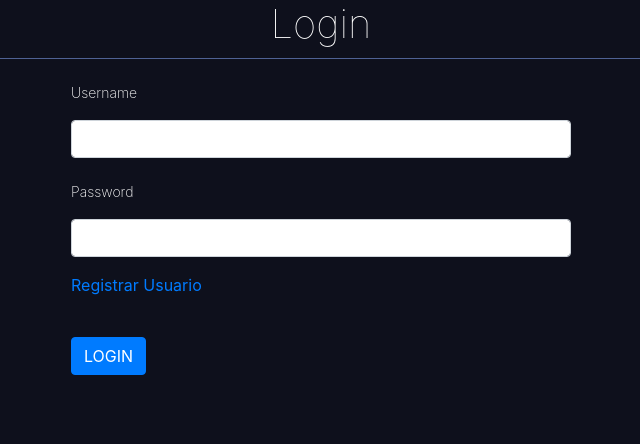
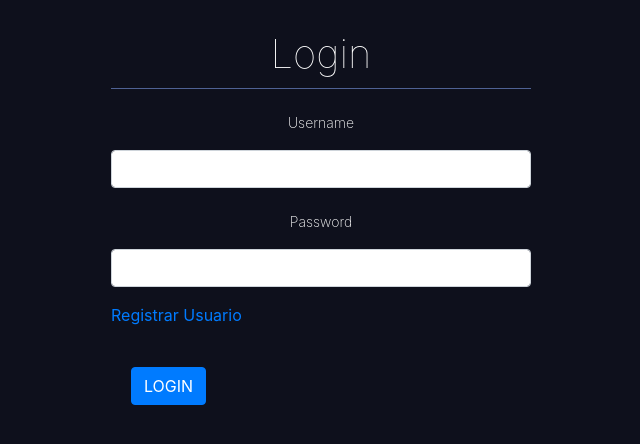
Before and after one commit to jgonzalezFINK/BPP, a React (Create React App) app in the folder p-kev-api/: page / in a window 1280 px wide. Shown: the top 444 px of the page, without its empty margins (319-959 px from the left). Built offline with nearby package versions, Linux system fonts and the light colour scheme.

Commit message:
ajustes css, correccion de redirecion a pantalla de inicio

```diff
--- a/p-kev-api/src/App.js
+++ b/p-kev-api/src/App.js
@@ -8,6 +8,7 @@ import NewProducto from './components/NewProducto'
 import DetallesCategoria from './components/DetallesCategoria'
 import {BrowserRouter as Router,
   Route,Switch} from "react-router-dom";
+import Bienvenida from './components/Bienvenida'
 
 function App() {
   return (
@@ -15,6 +16,7 @@ function App() {
     <Router>
       <Switch>
       <Route path="/" exact><Login/></Route>
+      <Route path="/Bienvenida" exact><Bienvenida/></Route>
       <Route path="/Productos" exact><Lista/></Route>
       <Route path="/Productos/:id" exact><DetallesPro/></Route>
       <Route path="/Newproductos" exact><NewProducto/></Route>
--- a/p-kev-api/src/components/AddUsuario.jsx
+++ b/p-kev-api/src/components/AddUsuario.jsx
@@ -1,5 +1,6 @@
 import React, { Fragment,} from 'react'
 import { useForm } from 'react-hook-form'
+import {Link} from 'react-router-dom';
 import "../styles.css"
 const AddUsuario=()=>{
 
@@ -30,8 +31,9 @@ const AddUsuario=()=>{
     const {register, errors, handleSubmit} = useForm();
     return(
         <Fragment>
-             <h1> AddUsuario  </h1>
-        <form onSubmit={handleSubmit(onSubmit)}>
+
+    <form className="Agregarusuario" onSubmit={handleSubmit(onSubmit)}>
+        <h1> AddUsuario  </h1>
             <label>Username</label>
                 <input
                     name="username"
@@ -57,9 +59,9 @@ const AddUsuario=()=>{
                     ref={ register({required:{value:true,message:'Password Requerido'}})}
                 />
             <p>{errors?.password?.message}</p>
-
-            <button className="btn btn-primary">Add new user</button>
-        </form>
+            <button className="btn btn-primary" >Agregar</button>
+            <Link to="/Bienvenida"><button className="btn btn-danger">Cancelar</button></Link>
+            </form>
         </Fragment>
     );
 
--- a/p-kev-api/src/components/Bienvenida.jsx
+++ b/p-kev-api/src/components/Bienvenida.jsx
@@ -7,8 +7,6 @@ const Bienvenida =()=>{
         <Fragment>
            <div className="botones">
             <h2>Bienvenido</h2>
-            <p> <strong> </strong> </p>
-
             <div className="card-deck">
                 <div className="card bg-primary">
                 <div className="card-body text-center">
--- a/p-kev-api/src/components/Lista.jsx
+++ b/p-kev-api/src/components/Lista.jsx
@@ -23,7 +23,7 @@ const Lista = () =>{
 
     return(
         <Fragment>
-          <div>
+         <div className="ListaCategoria">
             <h1>Productos</h1>
               <ul>
                 {
@@ -36,10 +36,12 @@ const Lista = () =>{
                 ))
                 }
               </ul>
+              <div className="BtnBasic">
+              <Link to="/Newproductos"><button className="btn btn-primary" >Agregar Producto</button></Link>
+              <Link to="/Bienvenida"><button className="btn btn-danger">Inicio</button></Link>
+              </div>
           </div>
-          <div>
-            <Link className="btn btn-primary" to="/Newproductos">Agregar Producto</Link>
-          </div>
+
         </Fragment>
     )
 
--- a/p-kev-api/src/components/Login.jsx
+++ b/p-kev-api/src/components/Login.jsx
@@ -1,7 +1,7 @@
 import React, { Fragment} from 'react'
 import { useState } from 'react';
 import { useForm } from 'react-hook-form'
-import {Link} from "react-router-dom";
+import {Link, Redirect} from "react-router-dom";
 import "../styles.css"
 import Bienvenida from './Bienvenida';
 
@@ -9,6 +9,7 @@ const Login = () => {
     var myHeaders = new Headers();
     myHeaders.append("Content-Type", "application/json");
     const [Bandera,setBandera]=useState(true)
+
     const onSubmit = (data, e) =>{
         var raw = JSON.stringify({"username":data.username,"password":data.password});
         var requestOptions = {
@@ -43,12 +44,15 @@ const Login = () => {
 
         return(
             <Fragment>
-                { !Bandera ? <Bienvenida/>
+                { !Bandera ?
+                    <Redirect to="/Bienvenida"> <Bienvenida/> </Redirect>
+
                 :<>
-                <h1>Login</h1>
-                    <form onSubmit={handleSubmit(onSubmit)}>
+
+                    <form className="Login" onSubmit={handleSubmit(onSubmit)}>
+                        <h1>Login</h1>
                         <div>
-                        <label>Username</label>
+                        <label className="text-center">Username</label>
                         <input
                         name="username"
                         className="form-control my-2 "
@@ -61,7 +65,7 @@ const Login = () => {
                         <p>{errors?.username?.message}</p>
                         </div>
                         <div>
-                        <label>Password</label>
+                        <label className="text-center" >Password</label>
                         <input
                         name="password"
                         className="form-control my-2 "
@@ -73,7 +77,7 @@ const Login = () => {
                         />
                         <p>{errors?.password?.message}</p>
                         </div>
-                        <div>
+                        <div >
                         <Link to="/Usuario/AddUsuario" >Registrar Usuario</Link>
                         </div>
                         <button className="btn btn-primary">lOGIN</button>
--- a/p-kev-api/src/components/NewProducto.jsx
+++ b/p-kev-api/src/components/NewProducto.jsx
@@ -1,7 +1,7 @@
 import React, { Fragment} from 'react'
 import {  useForm } from 'react-hook-form'
-
-
+import {Link} from 'react-router-dom';
+import "../styles.css"
 
 const NewProducto = () => {
 
@@ -35,8 +35,9 @@ const NewProducto = () => {
 
     return(
         <Fragment>
-         <h1> Agregar Producto  </h1>
-        <form onSubmit={handleSubmit(onSubmit)}>
+
+        <form className="Agregarproducto" onSubmit={handleSubmit(onSubmit)}>
+        <h1> Agregar Producto  </h1>
             <label>Descripcion:</label>
                 <input
                     name="descripcion"
@@ -69,8 +70,8 @@ const NewProducto = () => {
                     ref={ register({required:{value:true,message:'Password Requerido'}})}
                 />
             <p>{errors?.password?.message}</p>
-
-            <button className="btn btn-primary">Agregar</button>
+            <button className="btn btn-primary" >Agregar</button>
+            <Link to="/Bienvenida"><button className="btn btn-danger">Cancelar</button></Link>
         </form>
         </Fragment>
     );
--- a/p-kev-api/src/components/categotia.jsx
+++ b/p-kev-api/src/components/categotia.jsx
@@ -32,6 +32,7 @@ const LisCategotia = () => {
 
     return (
         <Fragment>
+        <div className="ListaCategoria">
         <h1>Categorias</h1>
           <ul>
             {
@@ -44,6 +45,12 @@ const LisCategotia = () => {
             ))
             }
           </ul>
+          <div className="BtnBasic">
+            <Link to="/NewCategoria"><button className="btn btn-primary" >Agregar Categoria</button></Link>
+            <Link to="/Bienvenida"><button className="btn btn-danger">Inicio</button></Link>
+          </div>
+        </div>
+
     </Fragment>
     );
 };
--- a/p-kev-api/src/styles.css
+++ b/p-kev-api/src/styles.css
@@ -144,3 +144,19 @@ ul, li, op {
   justify-content: center;
   align-items: center;
 }
+
+.Login, .Agregarusuario, .Agregarproducto{
+  padding: 30px 0;
+  margin: 0 auto;
+  max-width: 420px;
+}
+
+.ListaCategoria{
+  padding: 50px 0;
+  margin: 0 auto;
+  max-width: 600px;
+}
+
+button{
+  margin-left: 20px;
+}
```
Lines whose indentation alone changed are shown as unchanged.
